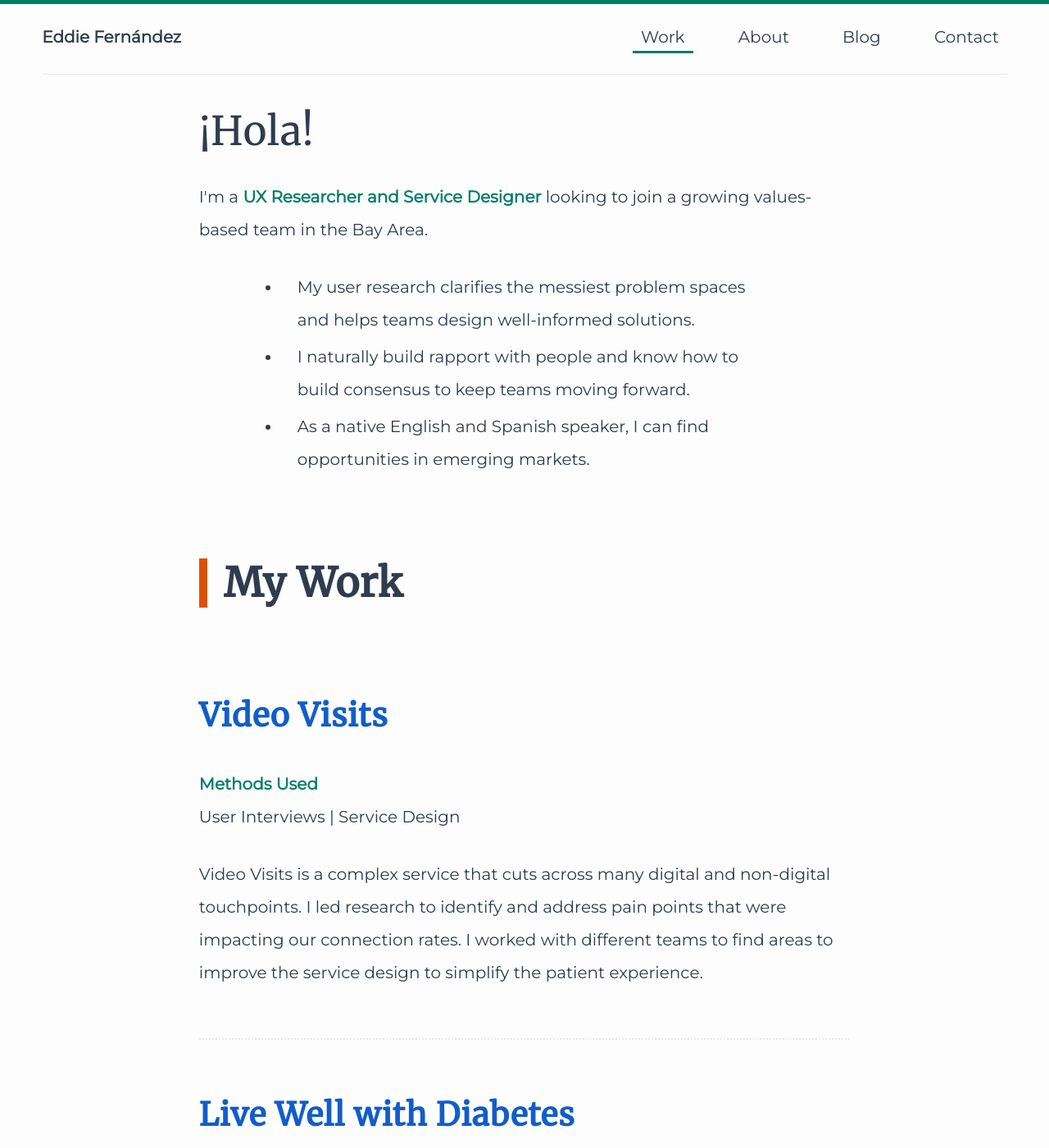
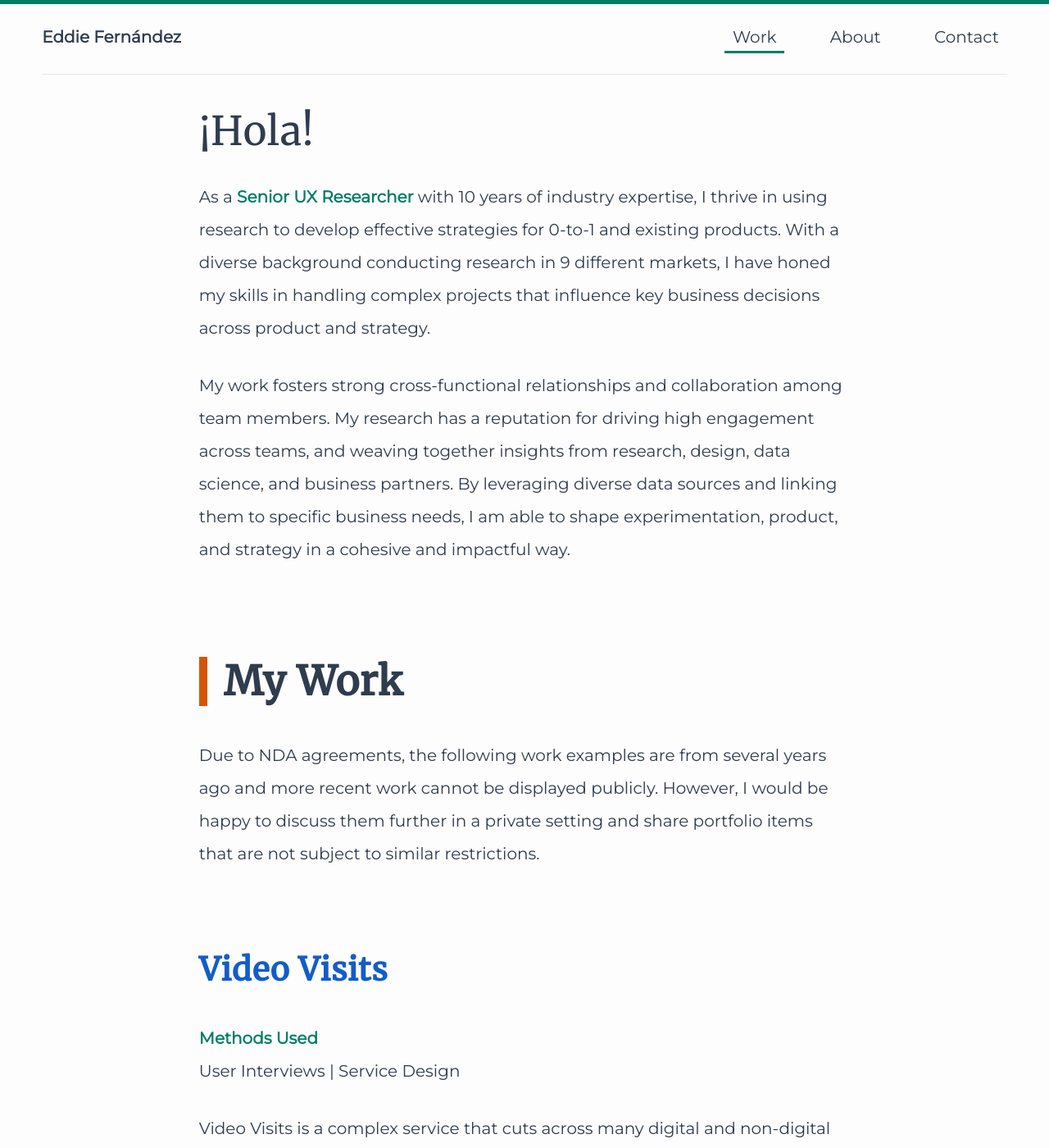
Before and after one commit to edfernan/edfernan.github.io, a Jekyll site: the page built from index.html, in a window 1280 px wide and 1400 px high. Shown: the whole window at 82% size. Built offline with Jekyll 4.4.1, drawn with Linux system fonts in a browser that asks for light colours; some of the changed text lies outside the part shown.

Commit message:
2023 First Update

```diff
--- a/_includes/head.html
+++ b/_includes/head.html
@@ -25,6 +25,7 @@
 	<meta property="og:image" content="{{ page.image }}" />
 	{% endif %}
 
+	<!-- Fonts -->
 	<link rel="stylesheet" href="{{ "/css/main.css" | prepend: site.baseurl }}">
 	<link rel="preload" href="https://fonts.googleapis.com/css?family=Montserrat|Merriweather" as="style" onload="this.rel='stylesheet'">
 	<noscript><link rel="stylesheet" href="https://fonts.googleapis.com/css?family=Montserrat|Merriweather"></noscript>
@@ -35,16 +36,4 @@
 		/*! loadCSS rel=preload polyfill. [c]2017 Filament Group, Inc. MIT License */
 		function(e){if(e.loadCSS){var t=loadCSS.relpreload={};if(t.support=function(){try{return e.document.createElement("link").relList.supports("preload")}catch(e){return!1}},t.poly=function(){for(var t=e.document.getElementsByTagName("link"),n=0;n<t.length;n++){var o=t[n];"preload"===o.rel&&"style"===o.getAttribute("as")&&(e.loadCSS(o.href,o,o.getAttribute("media")),o.rel=null)}},!t.support()){t.poly();var n=e.setInterval(t.poly,300);e.addEventListener&&e.addEventListener("load",function(){t.poly(),e.clearInterval(n)}),e.attachEvent&&e.attachEvent("onload",function(){e.clearInterval(n)})}}}(this);
 	</script>
-
-	{% if jekyll.environment == 'production' %}
-	<!-- Global site tag (gtag.js) - Google Analytics -->
-	<script async src="https://www.googletagmanager.com/gtag/js?id=UA-44790261-1"></script>
-	<script>
-		window.dataLayer = window.dataLayer || [];
-		function gtag(){dataLayer.push(arguments);}
-		gtag('js', new Date());
-
-		gtag('config', 'UA-44790261-1');
-	</script>
-	{% endif %}
 </head>
--- a/_includes/header.html
+++ b/_includes/header.html
@@ -14,11 +14,13 @@
         <li><a href="{{ "/about" | prepend: site.baseurl }}">About</a></li>
       {% endif %}
 
+      <!-- Comment out
       {% if page.url == "/blog/" %}
         <li><a href="{{ "/blog" | prepend: site.baseurl }}" class="active">Blog</a></li>
       {% else %}
         <li><a href="{{ "/blog" | prepend: site.baseurl }}">Blog</a></li>
       {% endif %}
+      -->
 
       {% if page.url == "/contact/" %}
         <li><a href="{{ "/contact" | prepend: site.baseurl }}" class="active">Contact</a></li>
--- a/about/index.html
+++ b/about/index.html
@@ -6,9 +6,9 @@ description: A brief look at Eddie Fernandez's background in UX and
 
 <section class="full-col align-center-horiz">
   <h1 class="styled-header">About Me</h1>
-  <p>As a Napa Valley native, people ask if my family owns a winery. They don't and I likely won't in my lifetime. However I spent part of my childhood living on a vineyard taking my mom's cooking to my dad working in the fields. My experience as the son of immigrants provides me a view point that is uncommon in tech.</p>
+  <p>As a UX Researcher and Service Designer with 10 years of experience, I thrive in complex problem spaces and put organizations in their user's shoes. With a diverse background in 9 markets, I've honed my skills in handling projects that influence key business decisions. My work fosters collaboration and drives high engagement across teams, weaving insights from research, design, data science, and business partners.</p>
 
-  <p>As a UX Researcher and Service Designer, I thrive in complex problem spaces and put organizations in their user’s shoes. Throughout my career, I've been fortunate enough to help Spanish-speaking patients navigate health challenges, help job-seekers apply for new career opportunities, and give back to <a href="https://www.summersearch.org/">community organizations</a>. My research leads to insights that help build a future worth designing.</p>
+  <p>Growing up on a vineyard in Napa Valley, I gained a unique perspective as the son of immigrants that is uncommon in tech. Through my work, I've helped Spanish-speaking patients navigate health challenges, assisted job-seekers in applying for new opportunities, and given back to community organizations. My research leads to insights that help build a future worth designing, one that is inclusive and accessible to all.</p>
 </section>
 
 <section class="full-col align-center-horiz max-text-width">
--- a/index.html
+++ b/index.html
@@ -5,17 +5,15 @@ description: Eddie Fernandez is a UX Researcher and Service Designer based in th
 ---
 <section class="full-col align-center-horiz max-text-width">
   <p class="text1 center">&iexcl;Hola!</p>
-  <p>I'm a <em class="inline-em">UX Researcher and Service Designer</em> looking to join a growing values-based team in the Bay Area.</p>
 
-  <ul>
-    <li>My user research clarifies the messiest problem spaces and helps teams design well-informed solutions.</li>
-    <li>I naturally build rapport with people and know how to build consensus to keep teams moving forward.</li>
-    <li>As a native English and Spanish speaker, I can find opportunities in emerging markets.</li>
-  </ul>
+  <p>As a <em class="inline-em">Senior UX Researcher</em> with 10 years of industry expertise, I thrive in using research to develop effective strategies for 0-to-1 and existing products. With a diverse background conducting research in 9 different markets, I have honed my skills in handling complex projects that influence key business decisions across product and strategy.</p>
+
+  <p>My work fosters strong cross-functional relationships and collaboration among team members. My research has a reputation for driving high engagement across teams, and weaving together insights from research, design, data science, and business partners. By leveraging diverse data sources and linking them to specific business needs, I am able to shape experimentation, product, and strategy in a cohesive and impactful way.</p>
 </section>
 
 <section class="full-col align-center-horiz">
   <h1 class="styled-header">My Work</h1>
+  <p>Due to NDA agreements, the following work examples are from several years ago and more recent work cannot be displayed publicly. However, I would be happy to discuss them further in a private setting and share portfolio items that are not subject to similar restrictions.</p>
   {% for page in site.pages %} {% if page.layout == "portEntry" %}
     <div class="project">
       <h2 class="project-title"><a href="{{ page.url | prepend: site.baseurl }}">{{ page.shortTitle }}</a></h2>
```
Also changed, not shown: _pages/02_diabetes.md (+1 -1 lines), _pages/03_alumniboard.md (+1 -1 lines).
